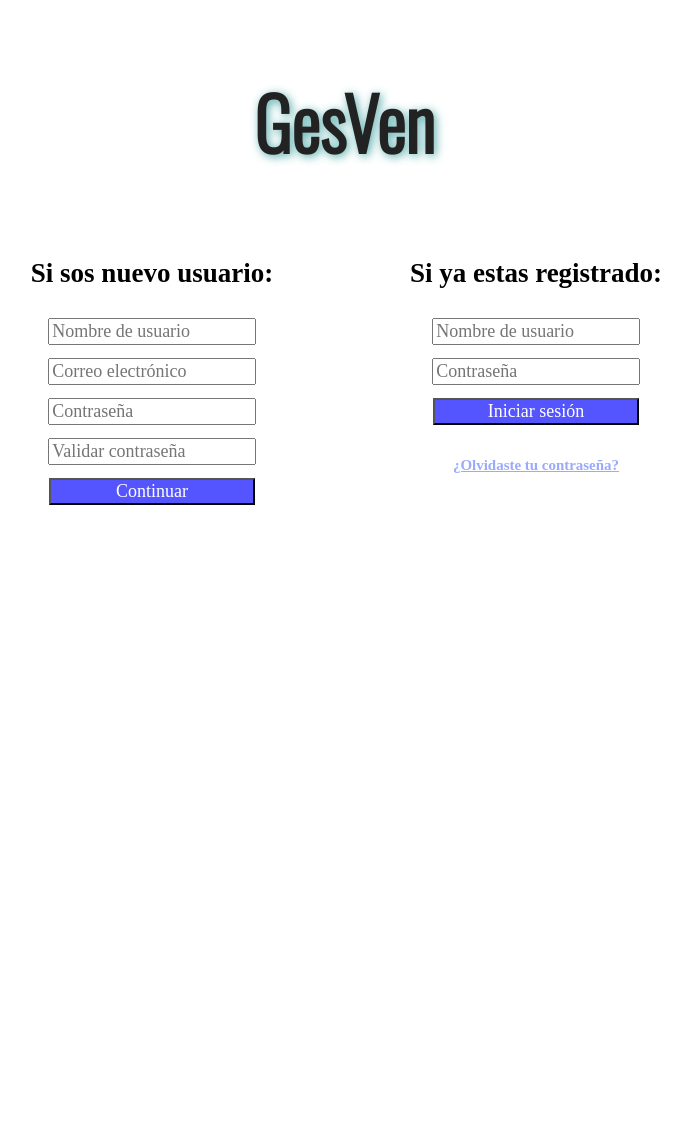
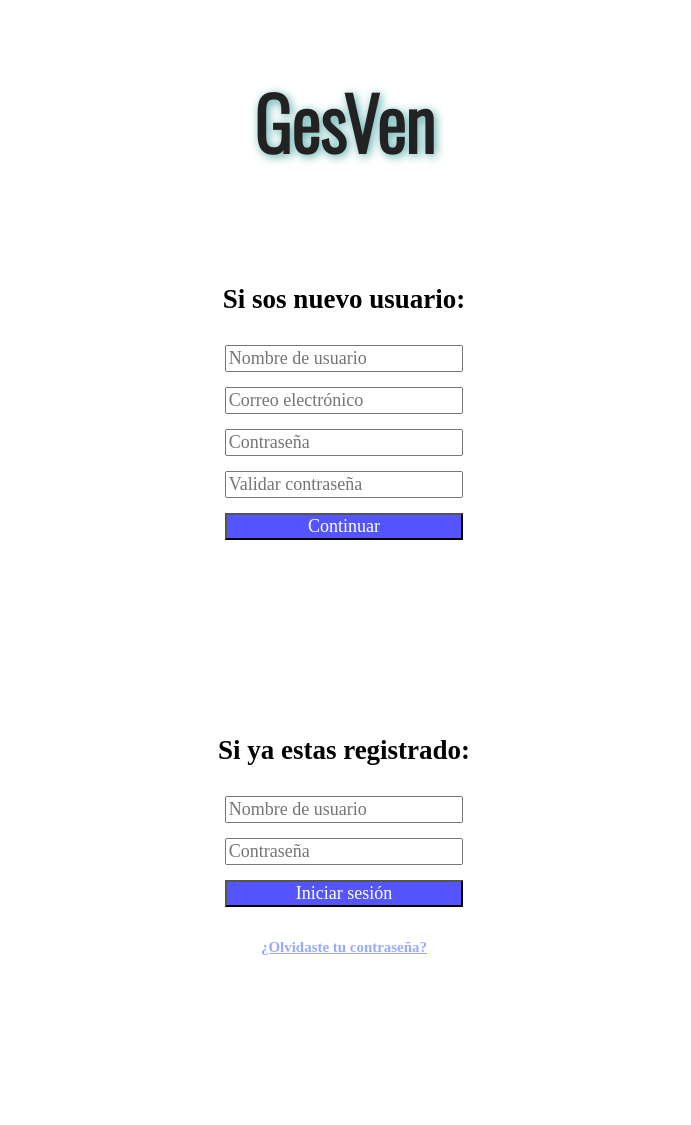
Before and after one commit to braiicano/gestion-ventas, a Flask app: page / in a window 1280 px wide. Shown: the whole page, without its empty margins (296-987 px from the left). Before the commit the page ends 505 px from the top, so only its background shows below. Run offline with Flask 2, Linux system fonts and the light colour scheme; some libraries are stand-ins or nearby versions.

Commit message:
changes db

```diff
--- a/app/static/css/welcome.css
+++ b/app/static/css/welcome.css
@@ -1,8 +1,6 @@
 @import url('https://fonts.googleapis.com/css2?family=Oswald:wght@300&display=swap');
 body{font-size: 18px;}
-.welcome{
-  height: 80vh;
-}
+
 .title{
   font-size: 4em;
   font-family: 'Oswald', sans-serif;
@@ -16,15 +14,21 @@ body{font-size: 18px;}
   align-items: center;
   text-align: center;
 }
+.welcome{
+  height: 80vh;
+}
 .welcome-login{
+  flex-wrap: wrap;
   flex-direction: row;
   width: 60vw;
   height: 50vh;
 }
 
 .welcome-newuser, .welcome-olduser{
-  width: 50%;
+  min-width: 20em;
+  max-width: 50%;
   height: 100%;
+  min-height: 16em;
   padding: 1vw;
   margin: 1vw;
   border-radius: 3%;
```
Also changed, not shown: database.db (added).
